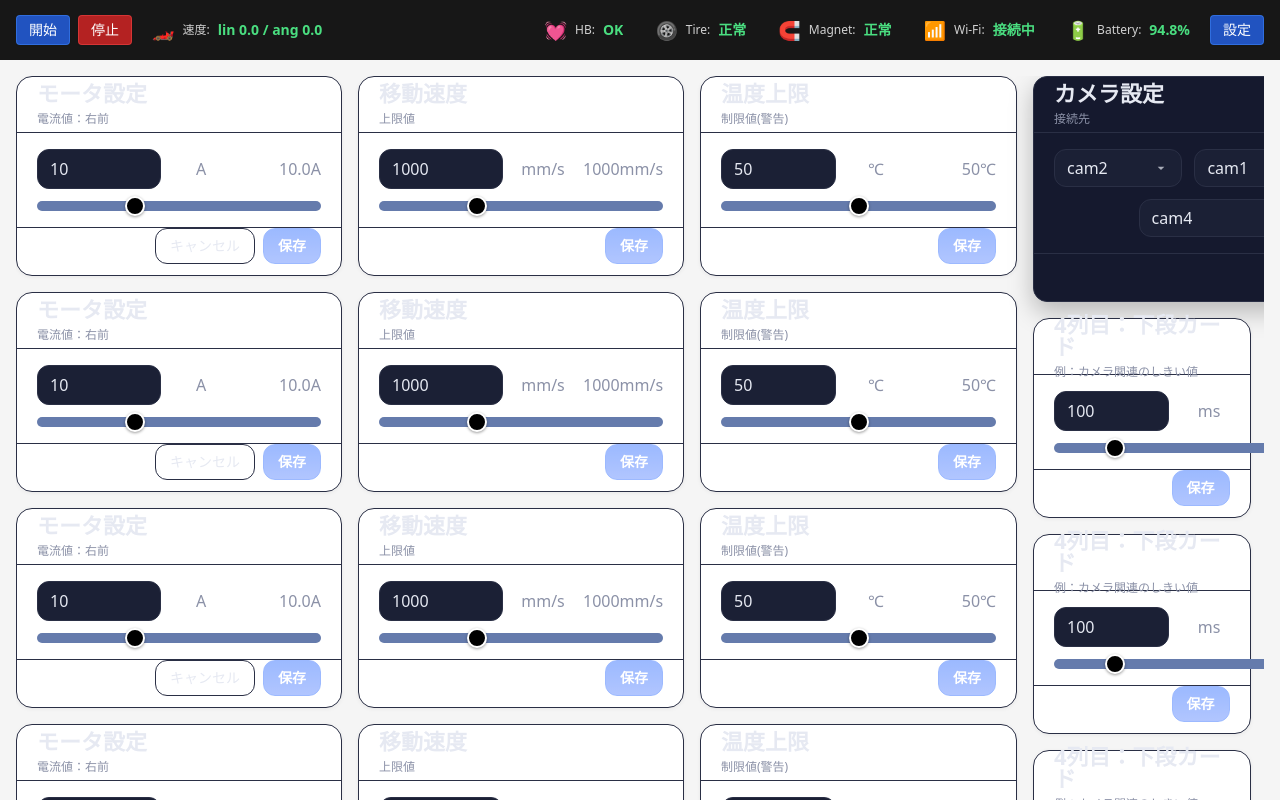
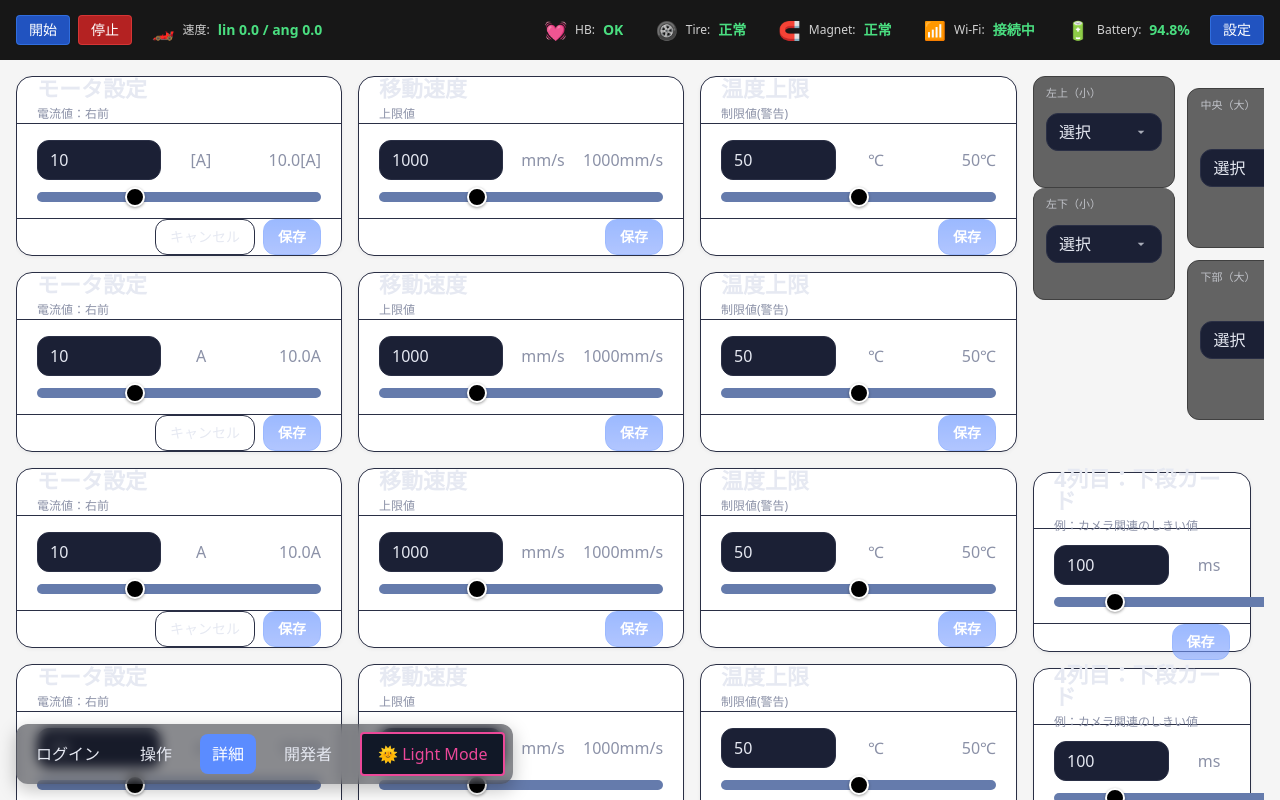
Before and after one commit to hi-ge-t/shi_web_gui, a React (Create React App) app in the folder my-app/: page /details in a window 1280 px wide. Shown: the top 800 px of the page. Built offline with nearby package versions, Linux system fonts and the light colour scheme.

Commit message:
詳細画面の微調整 ・InfoCardの高さ調整に対応 ・CameraEndpointCardの高さ調整に対応 ・デバッグ用の切り替えボタンを仮実装

```diff
--- a/my-app/src/App.js
+++ b/my-app/src/App.js
@@ -15,26 +15,28 @@ import ModalRoot from "./components/ModalRoot/ModalRoot";
 
 import { MockRobotStatusProvider } from "./contexts/RobotStatusContext";
 
-// 簡易ナビ（右上ボタンの位置を再利用）
+// 簡易ナビ（左下固定）
 function Nav() {
   const { pathname } = useLocation();
-  const A = ({to, children}) => (
+  const A = ({ to, children }) => (
     <Link
       to={to}
       style={{
-        padding:"8px 12px",
-        borderRadius:8,
-        textDecoration:"none",
-        color: pathname===to ? "#fff" : "#e6e9f2",
-        background: pathname===to ? "#5b8cff" : "transparent",
-        marginRight:8
+        padding: "8px 12px",
+        borderRadius: 8,
+        textDecoration: "none",
+        color: pathname === to ? "#fff" : "#e6e9f2",
+        background: pathname === to ? "#5b8cff" : "transparent",
+        marginRight: 8,
+        whiteSpace: "nowrap",
       }}
     >
       {children}
     </Link>
   );
+
   return (
-    <div className="top-right-buttons" style={{gap:8}}>
+    <div className="debug-nav-bl">
       <A to="/login">ログイン</A>
       <A to="/operate">操作</A>
       <A to="/details">詳細</A>
@@ -44,6 +46,7 @@ function Nav() {
   );
 }
 
+
 export default function App() {
   return (
     <MockRobotStatusProvider tick>
@@ -52,8 +55,8 @@ export default function App() {
           {/* 画面上部にバーを1回だけ表示 */}
           <StatusBar />
 
-          {/* 共通ナビゲーション（右上） */}
-          {/* <Nav /> */}
+          {/* デバッグ用共通ナビゲーション（右上） */}
+          <Nav />
 
           {/* ページルーティング */}
           <Routes>
--- a/my-app/src/components/cards/CameraEndpointCard.jsx
+++ b/my-app/src/components/cards/CameraEndpointCard.jsx
@@ -1,75 +1,106 @@
-import React, { useEffect, useState } from "react";
-import PortalSelect from "../../ui/PortalSelect";
+// ./src/components/CameraEndpointLayout.jsx
+import React, { useMemo } from "react";
+import PortalSelect from "../../ui/PortalSelect"
+
+// レイアウト上の6枠（Figma準拠）
+const SLOTS = [
+  { id: "leftTop",    label: "左上（小）" },
+  { id: "leftBottom", label: "左下（小）" },
+  { id: "centerMain", label: "中央（大）" },
+  { id: "rightTop",   label: "右上（小）" },
+  { id: "rightBottom",label: "右下（小）" },
+  { id: "bottomMain", label: "下部（大）" },
+];
 
 /**
- * カメラ接続先の配置カード（2列分）
+ * props:
+ * - mapping: { leftTop, leftBottom, centerMain, rightTop, rightBottom, bottomMain }
+ * - availableCameras: string[]         例: ['cam0','cam1','cam2','cam3','cam4','cam5']
+ * - onChange: (slotId:string, value:string|null) => void
+ * - unique?: boolean                    // true なら重複割当を抑止（既定: true）
  */
-export default function CameraEndpointCard({
-  title = "カメラ設定",
-  subtitle = "接続先",
-  options = [
-    { id: "cam1", label: "cam1" },
-    { id: "cam2", label: "cam2" },
-    { id: "cam3", label: "cam3" },
-    { id: "cam4", label: "cam4" },
-  ],
-  value = {
-    leftSmall: "cam2",
-    rightSmall: "cam3",
-    center: "cam1",
-    bottom: "cam4",
-  },
-  onApply,
-  onCancel
+export default function CameraEndpointLayout({
+  mapping,
+  availableCameras = [],
+  onChange,
+  unique = true,
 }) {
-  const [map, setMap] = useState(value);
-  useEffect(() => setMap(value), [value]);
+  // 重複抑止（ユニーク割当）
+  const takenBy = useMemo(() => {
+    const t = {};
+    Object.entries(mapping || {}).forEach(([slot, cam]) => {
+      if (cam) t[cam] = slot;
+    });
+    return t;
+  }, [mapping]);
 
-  // PortalSelect は value を直接受け取るのでイベント不要
-  const setValue = (k) => (v) => setMap((m) => ({ ...m, [k]: v }));
-  const apply = () => onApply?.(map);
-  const cancel = () => { setMap(value); onCancel?.(); };
+  const optionsFor = (slotId) =>
+    (unique
+      ? availableCameras.filter((cam) => !takenBy[cam] || takenBy[cam] === slotId)
+      : availableCameras
+    ).map((cam) => ({ label: cam, value: cam }));
 
-  // PortalSelect 用オプション
-  const psOptions = options.map(o => ({ value: o.id, label: o.label }));
+  const cell = (slotId, label, extraClass = "") => (
+    <div
+      key={slotId}
+      className={
+        "relative bg-neutral-800/70 border border-neutral-700 rounded-xl p-3 flex items-center justify-center " +
+        extraClass
+      }
+    >
+      <div className="absolute top-2 left-3 text-[11px] opacity-70">{label}</div>
 
-  const dd = (name, v, className="") => (
-    <PortalSelect
-      className={`info-input ${className}`}
-      value={v}
-      options={psOptions}
-      onChange={setValue(name)}
-    />
+      <PortalSelect
+        value={mapping?.[slotId] ?? ""}
+        placeholder="未割当"
+        items={optionsFor(slotId)}          // [{label,value}]
+        onValueChange={(v) => onChange?.(slotId, v || null)}
+        triggerClassName="min-w-[140px] bg-neutral-900 text-white text-sm border border-neutral-700 rounded-md px-3 py-1"
+        contentClassName="bg-neutral-900 text-white border border-neutral-700"
+      />
+    </div>
+  );
+
+  // 既存の cell はそのまま使う前提（classNameを追加できる想定）
+  const stack = (topId, topLabel, bottomId, bottomLabel, h = "h-28") => (
+    <div className="row-span-3 flex flex-col gap-0"> {/* ← 左右を1コンテナに */}
+      {cell(topId, topLabel, `${h} rounded-t-xl`)}
+      {cell(bottomId, bottomLabel, `${h} rounded-b-xl border-t-0`)}
+    </div>
   );
 
   return (
-    <section className="card col-span-2">
-      <div className="info-header">
-        <div>
-          <div className="info-title">{title}</div>
-          <div className="info-sub">{subtitle}</div>
-        </div>
-        <div className="info-header-tools" />
-      </div>
-
-      <div className="info-body">
-        {/* 上段 左・中央大・右 */}
-        <div className="grid grid-cols-3 gap-3">
-          {dd("leftSmall", map.leftSmall)}
-          <div className="col-span-1 grid">{dd("center", map.center)}</div>
-          {dd("rightSmall", map.rightSmall)}
+    <div className="w-full max-w-5xl mx-auto">
+      {/* 3列は固定。4行構成：上段 / 中央大 / 下段 / 下部大 */}
+      <div className="grid grid-cols-3 gap-3 margin-top">
+        {/* 左列：上下を1つのスタックにしてスキマ0 */}
+        <div className="col-start-1 row-start-1 row-span-3">
+          {stack("leftTop", "左上（小）", "leftBottom", "左下（小）", "h-28")}
         </div>
 
-        {/* 下段 中央大 */}
-        <div className="grid place-items-center">
-          <div className="w-[240px]">{dd("bottom", map.bottom, "w-full")}</div>
+        {/* 中央列：上段の高さ合わせ（空） */}
+        {/* ✅ h-3 → **h-28** に修正（上段と同じ高さに） */}
+        <div className="col-start-2 row-start-1 **h-28**" />
+
+        {/* 右列：上下スタック（スキマ0） */}
+        <div className="col-start-3 row-start-1 row-span-3">
+          {stack("rightTop", "右上（小）", "rightBottom", "右下（小）", "h-28")}
         </div>
+
+        {/* 中央（大）＝ 1行目と2行目の“間”に相当する独立行 */}
+        <div className="col-start-2 row-start-2">
+          {cell("centerMain", "中央（大）", "h-40")}
+        </div>
+
+        {/* 下部（大）は中央列 */}
+        {/* ✅ row-start-3 → **row-start-4** に修正（独立した4行目へ） */}
+        <div className="col-start-2 row-start-3">
+          {cell("bottomMain", "下部（大）", "h-40")}
+        </div>
+
+        {/* 中央列：下段の高さ合わせ（空） */}
+        <div className="col-start-2 row-start-6 h-22" />
       </div>
-
-      <div className="info-footer">
-        <button className="btn-ghost btn-sm rounded-xl border" onClick={cancel}>キャンセル</button>
-        <button className="btn btn-primary btn-sm rounded-xl border" onClick={apply}>保存</button>
-      </div>
-    </section>
+    </div>
   );
 }
--- a/my-app/src/index.css
+++ b/my-app/src/index.css
@@ -441,3 +441,35 @@ body.light-theme .login-input { background: var(--input-bg-light); }
   background: color-mix(in srgb, var(--brand, #4f46e5) 18%, transparent);
   font-weight: 600;
 }
+
+
+/* Debug Nav bottom-left */
+.debug-nav-bl {
+  position: fixed;
+  left: max(16px, env(safe-area-inset-left));
+  bottom: max(16px, env(safe-area-inset-bottom));
+  z-index: 1000;
+  display: flex;
+  align-items: center;
+  gap: 8px;
+  padding: 8px;
+  border-radius: 12px;
+  background: rgba(20, 22, 30, 0.5);
+  backdrop-filter: blur(6px);
+  -webkit-backdrop-filter: blur(6px);
+  box-shadow: 0 6px 18px rgba(0,0,0,0.25);
+}
+
+@media (max-width: 640px) {
+  .debug-nav-bl {
+    flex-direction: column;
+    align-items: flex-start;
+    gap: 6px;
+    left: max(10px, env(safe-area-inset-left));
+    bottom: max(10px, env(safe-area-inset-bottom));
+    padding: 8px 10px;
+  }
+  .debug-nav-bl a {
+    margin-right: 0 !important;
+  }
+}
--- a/my-app/src/ui/PortalSelect.jsx
+++ b/my-app/src/ui/PortalSelect.jsx
@@ -1,11 +1,11 @@
 // components/ui/PortalSelect.jsx
-import React, { useEffect, useRef, useState } from "react";
+import React, { useEffect, useRef, useState, useMemo } from "react";
 import { createPortal } from "react-dom";
 
 /** 親の transform/overflow の影響を受けない軽量セレクト */
 export default function PortalSelect({
   value,
-  options,                 // [{value,label}]
+  options,                 // [{value,label}] or ['cam0','cam1',...]
   onChange,
   className = "",
   menuWidthLock = true,    // true: トリガー幅に合わせる
@@ -14,16 +14,28 @@ export default function PortalSelect({
   const [open, setOpen] = useState(false);
   const [rect, setRect] = useState(null);
 
-  const current = options.find(o => o.value === value) || { label: value ?? "", value };
+  // ✅ options を常に配列へ正規化（未定義/null/文字列配列にも対応）
+  const list = useMemo(() => {
+    const raw = Array.isArray(options) ? options : [];
+    return raw
+      .filter(Boolean)
+      .map((o) => (typeof o === "string" ? { value: o, label: o } : o))
+      .filter((o) => o && typeof o.value !== "undefined");
+  }, [options]);
+
+  // ✅ 安全に現在表示テキストを求める
+  const current = useMemo(
+    () => list.find((o) => o.value === value) || { label: value ?? "", value },
+    [list, value]
+  );
 
   const updateRect = () => {
     const r = btnRef.current?.getBoundingClientRect();
     if (r) {
-      setRect({
-        top: r.bottom + window.scrollY,
-        left: r.left + window.scrollX,
-        width: r.width,
-      });
+      // window.scrollY/X は Safari 互換、pageYOffset/pageXOffset でもOK
+      const top = (window.scrollY ?? window.pageYOffset ?? 0) + r.bottom + 4;
+      const left = (window.scrollX ?? window.pageXOffset ?? 0) + r.left;
+      setRect({ top, left, width: r.width });
     }
   };
 
@@ -54,37 +66,41 @@ export default function PortalSelect({
         ref={btnRef}
         type="button"
         className={`info-input h-[38px] w-full text-left px-3 flex items-center justify-between ${className}`}
-        onClick={() => setOpen(v => !v)}
+        onClick={() => setOpen((v) => !v)}
       >
-        <span className="truncate">{current?.label ?? "選択"}</span>
+        <span className="truncate">{current?.label || "選択"}</span>
         <svg width="16" height="16" viewBox="0 0 24 24" className="opacity-70">
           <path d="M7 10l5 5 5-5z" fill="currentColor"></path>
         </svg>
       </button>
 
       {/* Menu (portal to body) */}
-      {open && rect && createPortal(
+      {open && rect &&
+        createPortal(
           <div
             className="portal-select-menu"
             style={{
-            position: "absolute",
-            top: rect.top + 4,
+              position: "absolute",            // 必要なら fixed に変更可
+              top: rect.top,
               left: rect.left,
               width: menuWidthLock ? rect.width : undefined,
               zIndex: 1000,
             }}
           >
             <ul className="portal-select-list" role="listbox" aria-label="select">
-            {options.map(opt => {
+              {list.map((opt) => {
                 const selected = opt.value === value;
                 return (
-                <li key={opt.value}>
+                  <li key={String(opt.value)}>
                     <button
                       type="button"
                       role="option"
                       aria-selected={selected}
                       className={`portal-select-item${selected ? " is-selected" : ""}`}
-                    onClick={() => { onChange?.(opt.value); setOpen(false); }}
+                      onClick={() => {
+                        onChange?.(opt.value);
+                        setOpen(false);
+                      }}
                     >
                       {opt.label}
                     </button>
--- a/my-app/src/views/DetailPage.jsx
+++ b/my-app/src/views/DetailPage.jsx
@@ -39,6 +39,17 @@ export default function DetailPage() {
               {/* 1列目（20%） */}
               <div className="basis-[calc((100%-1rem*10)/5)] shrink-0 flex flex-col gap-4">
                 <InfoCard
+                  height={20}
+                  title="モータ設定"
+                  subtitle="電流値：右前"
+                  unit="[A]"
+                  min={0} max={30} step={0.1}
+                  value={motorA}
+                  onApply={(v)=>setMotorA(v)}
+                  onCancel={()=>console.log("cancel motorA")}
+                />
+                <InfoCard
+                  height={20}
                   title="モータ設定"
                   subtitle="電流値：右前"
                   unit="A"
@@ -48,6 +59,7 @@ export default function DetailPage() {
                   onCancel={()=>console.log("cancel motorA")}
                 />
                 <InfoCard
+                  height={20}
                   title="モータ設定"
                   subtitle="電流値：右前"
                   unit="A"
@@ -57,6 +69,7 @@ export default function DetailPage() {
                   onCancel={()=>console.log("cancel motorA")}
                 />
                 <InfoCard
+                  height={20}
                   title="モータ設定"
                   subtitle="電流値：右前"
                   unit="A"
@@ -66,15 +79,7 @@ export default function DetailPage() {
                   onCancel={()=>console.log("cancel motorA")}
                 />
                 <InfoCard
-                  title="モータ設定"
-                  subtitle="電流値：右前"
-                  unit="A"
-                  min={0} max={30} step={0.1}
-                  value={motorA}
-                  onApply={(v)=>setMotorA(v)}
-                  onCancel={()=>console.log("cancel motorA")}
-                />
-                <InfoCard
+                  height={20}
                   title="モータ設定"
                   subtitle="電流値：右前"
                   unit="A"
@@ -88,6 +93,7 @@ export default function DetailPage() {
               {/* 2列目（20%） */}
               <div className="basis-[calc((100%-1rem*10)/5)] shrink-0 flex flex-col gap-4">
                 <InfoCard
+                  height={20}
                   title="移動速度"
                   subtitle="上限値"
                   unit="mm/s"
@@ -96,6 +102,7 @@ export default function DetailPage() {
                   onApply={(v)=>setSpeed(v)}
                 />
                 <InfoCard
+                  height={20}
                   title="移動速度"
                   subtitle="上限値"
                   unit="mm/s"
@@ -104,6 +111,7 @@ export default function DetailPage() {
                   onApply={(v)=>setSpeed(v)}
                 />
                 <InfoCard
+                  height={20}
                   title="移動速度"
                   subtitle="上限値"
                   unit="mm/s"
@@ -112,6 +120,7 @@ export default function DetailPage() {
                   onApply={(v)=>setSpeed(v)}
                 />
                 <InfoCard
+                  height={20}
                   title="移動速度"
                   subtitle="上限値"
                   unit="mm/s"
@@ -120,6 +129,7 @@ export default function DetailPage() {
                   onApply={(v)=>setSpeed(v)}
                 />
                 <InfoCard
+                  height={20}
                   title="移動速度"
                   subtitle="上限値"
                   unit="mm/s"
@@ -132,6 +142,7 @@ export default function DetailPage() {
               {/* 3列目（20%） */}
               <div className="basis-[calc((100%-1rem*10)/5)] shrink-0 flex flex-col gap-4">
                 <InfoCard
+                  height={20}
                   title="温度上限"
                   subtitle="制限値(警告)"
                   unit="℃"
@@ -140,6 +151,7 @@ export default function DetailPage() {
                   onApply={(v)=>console.log("save temp limit:", v)}
                 />
                 <InfoCard
+                  height={20}
                   title="温度上限"
                   subtitle="制限値(警告)"
                   unit="℃"
@@ -148,6 +160,7 @@ export default function DetailPage() {
                   onApply={(v)=>console.log("save temp limit:", v)}
                 />
                 <InfoCard
+                  height={20}
                   title="温度上限"
                   subtitle="制限値(警告)"
                   unit="℃"
@@ -156,6 +169,7 @@ export default function DetailPage() {
                   onApply={(v)=>console.log("save temp limit:", v)}
                 />
                 <InfoCard
+                  height={20}
                   title="温度上限"
                   subtitle="制限値(警告)"
                   unit="℃"
@@ -164,6 +178,7 @@ export default function DetailPage() {
                   onApply={(v)=>console.log("save temp limit:", v)}
                 />
                 <InfoCard
+                  height={20}
                   title="温度上限"
                   subtitle="制限値(警告)"
                   unit="℃"
@@ -192,6 +207,7 @@ export default function DetailPage() {
                   {/* 4列目・下段 */}
                   <div className="flex flex-col gap-4">
                     <InfoCard
+                      height={20}
                       title="4列目：下段カード"
                       subtitle="例：カメラ関連のしきい値"
                       unit="ms"
@@ -200,6 +216,7 @@ export default function DetailPage() {
                       onApply={(v)=>console.log("apply col4-bottom", v)}
                     />
                     <InfoCard
+                      height={20}
                       title="4列目：下段カード"
                       subtitle="例：カメラ関連のしきい値"
                       unit="ms"
@@ -208,6 +225,7 @@ export default function DetailPage() {
                       onApply={(v)=>console.log("apply col4-bottom", v)}
                     />
                     <InfoCard
+                      height={20}
                       title="4列目：下段カード"
                       subtitle="例：カメラ関連のしきい値"
                       unit="ms"
@@ -220,6 +238,7 @@ export default function DetailPage() {
                   {/* 5列目・下段 */}
                   <div className="flex flex-col gap-4">
                     <InfoCard
+                      height={20}
                       title="5列目：下段カード"
                       subtitle="例：別カメラ設定"
                       unit="mm"
@@ -228,6 +247,7 @@ export default function DetailPage() {
                       onApply={(v)=>console.log("apply col5-bottom", v)}
                     />
                     <InfoCard
+                      height={20}
                       title="5列目：下段カード"
                       subtitle="例：別カメラ設定"
                       unit="mm"
@@ -236,6 +256,7 @@ export default function DetailPage() {
                       onApply={(v)=>console.log("apply col5-bottom", v)}
                     />
                     <InfoCard
+                      height={20}
                       title="5列目：下段カード"
                       subtitle="例：別カメラ設定"
                       unit="mm"
```
Also changed, not shown: my-app/src/components/cards/InfoCard.jsx (+10 -1 lines). Lines whose indentation alone changed are shown as unchanged.
